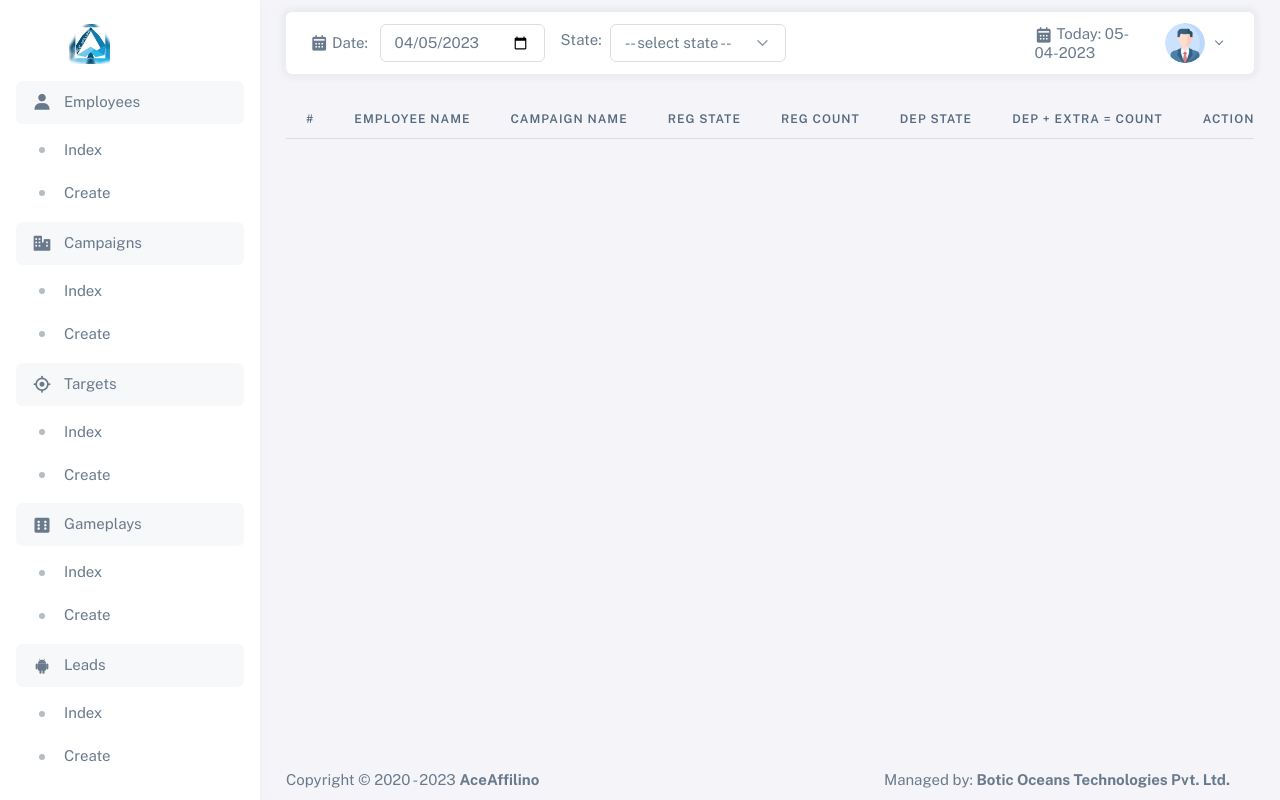
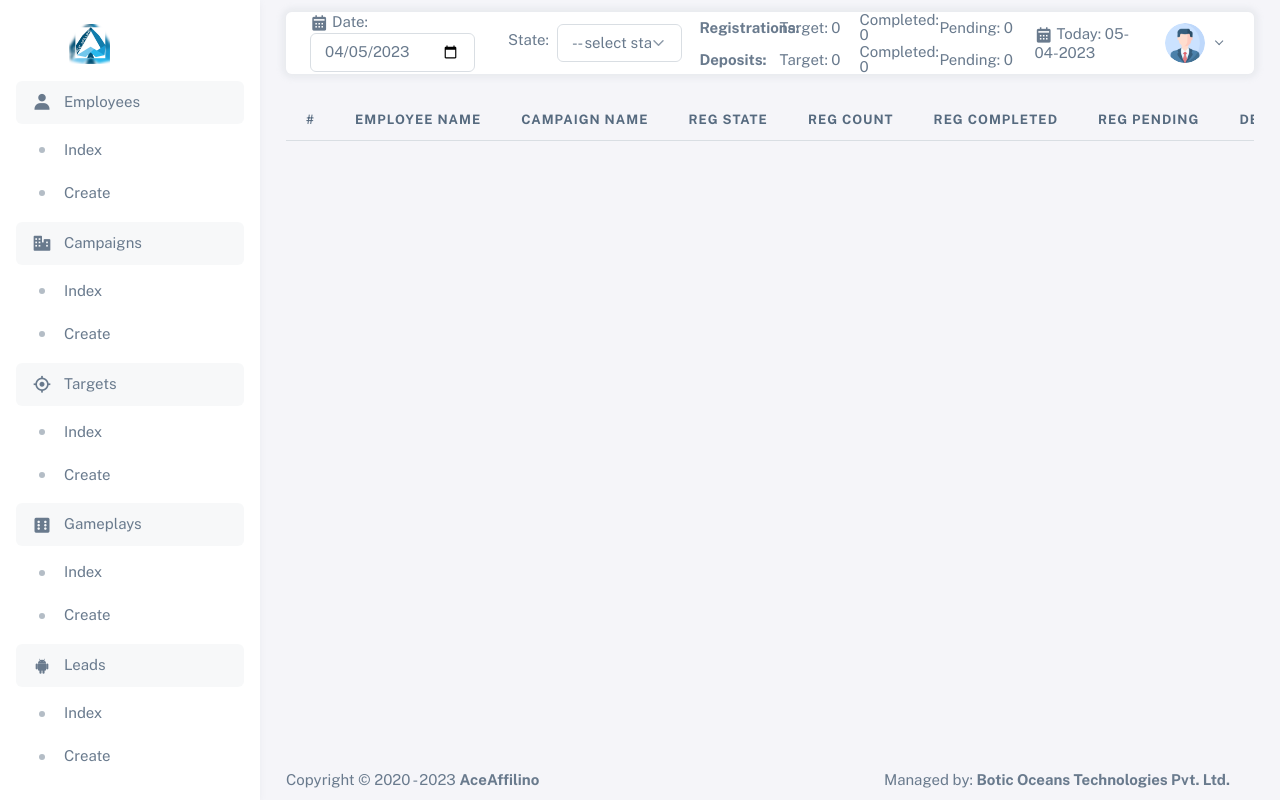
Before and after one commit to Sunil178/Laravel-Styled-PHP, a PHP site: page /targets in a window 1280 px wide. Run offline with PHP 8.4, Linux system fonts and the light colour scheme; the visitor is signed in with stand-in values (Sample User, id 1); tables that the repository leaves empty hold one stand-in row (values such as "Sample post"); lists and menus that the app fills with data are empty; some libraries are stand-ins or nearby versions.

Commit message:
Added pending targets but without campaign and state wise

```diff
--- a/controller/targets/index.php
+++ b/controller/targets/index.php
@@ -8,7 +8,17 @@
     $model = new Model('targets');
     $employee_id = $_SESSION['employee_id'];
 
-    $query = "SELECT targets.id, employees.name AS employees_name, campaigns.name AS campaign_name, targets.reg_count, targets.dep_count, ex_dep.extra_deposit, reg_states.name as reg_state, dep_states.name as dep_state FROM targets JOIN employees ON employees.id = targets.employee_id JOIN campaigns ON campaigns.id = targets.campaign_id LEFT JOIN (SELECT SUM(extra_deposits.count) AS extra_deposit, target_id FROM extra_deposits GROUP BY target_id) ex_dep ON ex_dep.target_id = targets.id LEFT JOIN states reg_states ON reg_states.id = targets.reg_state_id LEFT JOIN states dep_states ON dep_states.id = targets.dep_state_id WHERE DATE(targets.created_at) = '$date'";
+    $query = "SELECT
+        targets.id, employees.name AS employees_name, campaigns.name AS campaign_name, targets.reg_count, target_reg_leads.reg_made_count, targets.dep_count, target_dep_leads.dep_made_count, ex_dep.extra_deposit, reg_states.name as reg_state, dep_states.name as dep_state
+        FROM targets
+        JOIN employees ON employees.id = targets.employee_id
+        JOIN campaigns ON campaigns.id = targets.campaign_id
+        LEFT JOIN (SELECT SUM(extra_deposits.count) AS extra_deposit, target_id FROM extra_deposits GROUP BY target_id) ex_dep ON ex_dep.target_id = targets.id
+        LEFT JOIN states reg_states ON reg_states.id = targets.reg_state_id
+        LEFT JOIN states dep_states ON dep_states.id = targets.dep_state_id
+        LEFT JOIN (SELECT employee_id, COUNT(emulator) AS reg_made_count FROM leads WHERE DATE(leads.created_at) = '$date' AND type = '0' GROUP BY employee_id) target_reg_leads ON target_reg_leads.employee_id = targets.employee_id
+        LEFT JOIN (SELECT employee_id, COUNT(emulator) AS dep_made_count FROM leads WHERE DATE(leads.created_at) = '$date' AND type = '1' GROUP BY employee_id) target_dep_leads ON target_dep_leads.employee_id = targets.employee_id
+        WHERE DATE(targets.created_at) = '$date'";
 
     if (!checkAdmin()) {
         $query .= " AND targets.employee_id = '$employee_id'";
--- a/views/leads/index.php
+++ b/views/leads/index.php
@@ -67,7 +67,6 @@
                                 <option <?php echo ($employee_id == $employee->id) ? 'selected' : ''; ?> value="<?php echo $employee->id; ?>"><?php echo $employee->name; ?></option>
                             <?php } ?>
                     </select>
-
                 </li>
             <?php } ?>
             <li class="nav-item lh-1 me-3">
--- a/views/targets/index.php
+++ b/views/targets/index.php
@@ -3,6 +3,16 @@
         input[name=date] {
             width: initial;
             display: initial;
+        }
+
+        th {
+            font-weight: bolder;
+            font-size: small !important;
+        }
+
+        #totals {
+            table-layout: fixed;
+            width: 25vw;
         }
     </style>
 <?php $customStyle = ob_get_clean(); ?>
@@ -19,13 +29,18 @@
                     <?php } ?>
                     <th> Campaign Name </th>
                     <th> Reg State </th>
-                    <th> Reg Count </th>
+                    <th> Reg Count</th>
+                    <th> Reg Completed </th>
+                    <th> Reg Pending </th>
                     <th> Dep State </th>
                     <th> Dep + Extra = Count </th>
+                    <th> Dep Completed </th>
+                    <th> Dep Pending </th>
                     <th> Action </th>
                 </tr>
             </thead>
             <tbody id="table-body">
+                <?php $registration_target = $registration_completed = $registration_pending = $deposit_target = $deposit_completed = $deposit_pending = $deposit_amount = 0; ?>
                 <?php foreach ($targets as $index => $target) { ?>
                     <tr>
                         <td> <?php echo ($index + 1) ?> </td>
@@ -34,9 +49,18 @@
                         <?php } ?>
                         <td> <?php echo $target->campaign_name ?> </td>
                         <td> <?php echo $target->reg_state ?? '-' ?> </td>
-                        <td> <?php echo $target->reg_count ?? '-' ?> </td>
+                        <td> <?php echo (int)$target->reg_count ?> </td>
+                        <td> <?php echo (int)$target->reg_made_count ?> </td>
+                        <td> <?php echo ((int)$target->reg_count - (int)$target->reg_made_count) ?> </td>
                         <td> <?php echo $target->dep_state ?? '-' ?> </td>
-                        <td> <?php echo (int)$target->dep_count . '  +    ' . (int)$target->extra_deposit . ' =   ' . (int)($target->dep_count + $target->extra_deposit) ?> </td>
+                        <td>
+                            <?php
+                                $total_deposits = (int)$target->dep_count + (int)$target->extra_deposit;
+                                echo (int)$target->dep_count . '  +    ' . (int)$target->extra_deposit . ' =   <b>' . $total_deposits . '</b>';
+                            ?>
+                        </td>
+                        <td> <?php echo (int)$target->dep_made_count ?> </td>
+                        <td> <?php echo ($total_deposits - (int)$target->dep_made_count) ?> </td>
                         <td>
                             <a href="/targets/view/<?php echo $target->id ?>" class="btn btn-info btn-sm">View</a>
                         <?php if (checkAuth(true)) { ?>
@@ -44,6 +68,15 @@
                         <?php } ?>
                         </td>
                     </tr>
+                    <?php
+                        $registration_target += (int)$target->reg_count;
+                        $registration_completed += (int)$target->reg_made_count;
+                        $registration_pending += (int)$target->reg_count - (int)$target->reg_made_count;
+
+                        $deposit_target += $total_deposits;
+                        $deposit_completed += (int)$target->dep_made_count;
+                        $deposit_pending += $total_deposits - (int)$target->dep_made_count;
+                    ?>
                 <?php } ?>
             </tbody>
         </table>
@@ -68,7 +101,22 @@
                             <option <?php echo ($state_id == $state->id) ? 'selected' : ''; ?> value="<?php echo $state->id; ?>"><?php echo $state->code . ' : ' . $state->name; ?></option>
                         <?php } ?>
                 </select>
-
+            </li>
+            <li class="nav-item lh-1 me-3">
+                <table id="totals">
+                    <tr>
+                        <td> <b>Registrations:</b> </td>
+                        <td> <?php echo "Target: $registration_target" ?> </td>
+                        <td> <?php echo "Completed: $registration_completed" ?> </td>
+                        <td> <?php echo "Pending: $registration_pending" ?> </td>
+                    </tr>
+                    <tr>
+                        <td> <b>Deposits:</b> </td>
+                        <td> <?php echo "Target: $deposit_target" ?> </td>
+                        <td> <?php echo "Completed: $deposit_completed" ?> </td>
+                        <td> <?php echo "Pending: $deposit_pending" ?> </td>
+                    </tr>
+                </table>
             </li>
         </ul>
     </div>
```
Also changed, not shown: database/AceDB.sql (+16 -9 lines).
